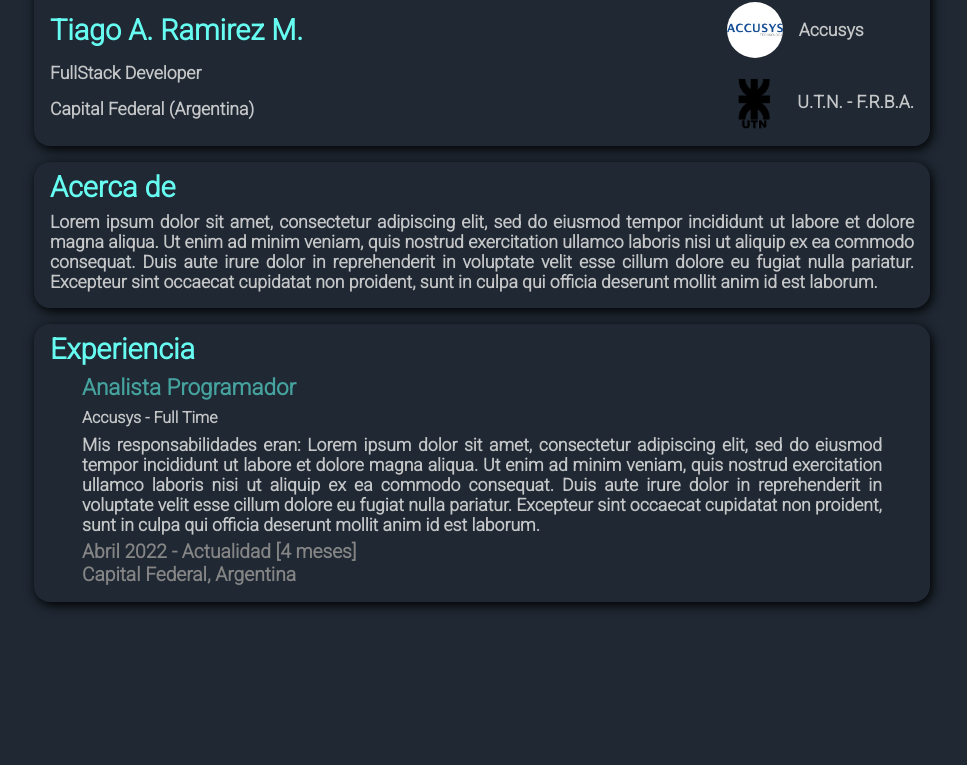
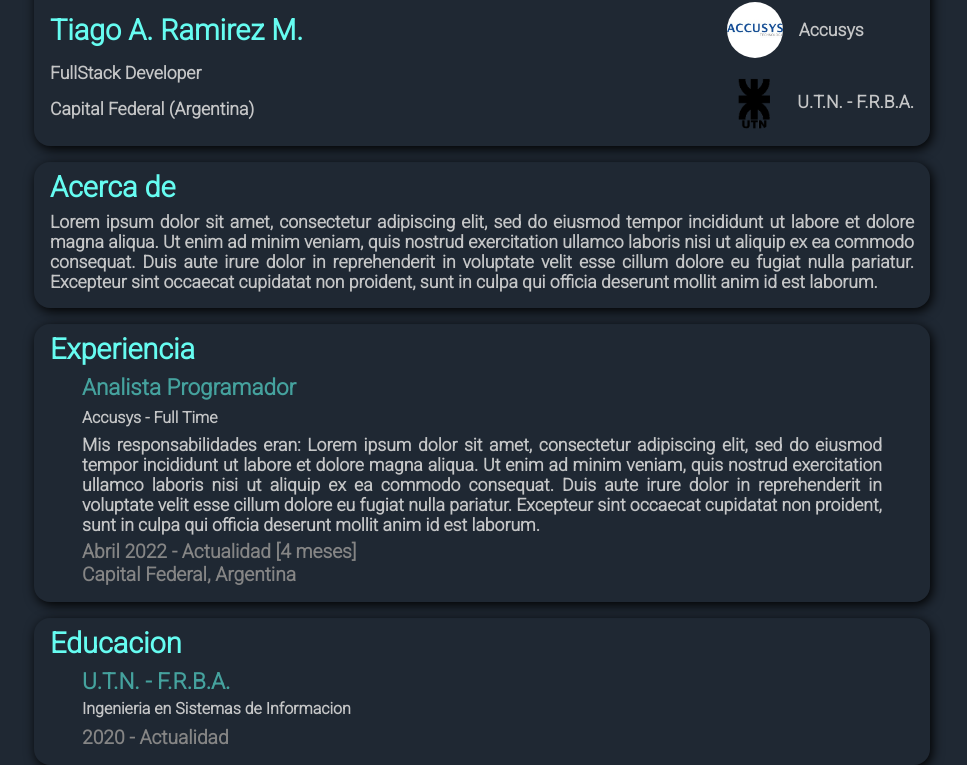
Before and after one commit to tiagoramirez/portfolio-frontend-angular, an Angular app: page / in a window 1280 px wide. Shown: the part 294-1059 px from the top of the page, without its empty margins (158-1125 px from the left). Before the commit the page ends 896 px from the top, so only its background shows below. Built offline with nearby package versions, Linux system fonts and the light colour scheme.

Commit message:
Added education section

```diff
--- a/src/app/app.component.html
+++ b/src/app/app.component.html
@@ -2,3 +2,4 @@
 <app-main-profile class="animate__animated animate__zoomInDown"></app-main-profile>
 <app-about-me class="animate__animated animate__zoomInDown"></app-about-me>
 <app-experience class="animate__animated animate__zoomInDown"></app-experience>
+<app-education class="animate__animated animate__zoomInDown"></app-education>
--- a/src/app/app.module.ts
+++ b/src/app/app.module.ts
@@ -6,6 +6,8 @@ import { HeaderComponent } from './components/header/header.component';
 import { MainProfileComponent } from './components/main-profile/main-profile.component';
 import { AboutMeComponent } from './components/about-me/about-me.component';
 import { ExperienceComponent } from './components/experience/experience.component';
+import { EducationComponent } from './components/education/education.component';
+import { SkillsComponent } from './components/skills/skills.component';
 
 @NgModule({
   declarations: [
@@ -13,7 +15,9 @@ import { ExperienceComponent } from './components/experience/experience.componen
     HeaderComponent,
     MainProfileComponent,
     AboutMeComponent,
-    ExperienceComponent
+    ExperienceComponent,
+    EducationComponent,
+    SkillsComponent
   ],
   imports: [
     BrowserModule
--- /dev/null
+++ b/src/app/components/education/education.component.css
@@ -0,0 +1,38 @@
+:host {
+    margin-top: 1rem;
+    width: 70vw;
+    min-height: 10vh;
+    border-radius: 1rem;
+    overflow-x: hidden;
+    box-shadow: 2px 3px .7rem black;
+    color: #c5c6c7;
+}
+
+.section-title {
+    font-size: 1.8rem;
+    margin-left: 1rem;
+    margin-top: .5rem;
+    color: #66FCF1;
+    font-weight: bold;
+}
+
+.education-container {
+    margin: .5rem 3rem 1rem 3rem;
+}
+
+.education-institute {
+    color: #45A29E;
+    font-size: 1.4rem;
+    margin-bottom: .3rem;
+    font-weight: bold;
+}
+
+.education-name {
+    font-size: 1rem;
+    margin-bottom: .5rem;
+}
+
+.education-time {
+    font-size: 1.2rem;
+    color: #858585;
+}
--- /dev/null
+++ b/src/app/components/education/education.component.html
@@ -0,0 +1,6 @@
+<h1 class="section-title">Educacion</h1>
+<div class="education-container">
+    <h2 class="education-institute">U.T.N. - F.R.B.A.</h2>
+    <h3 class="education-name">Ingenieria en Sistemas de Informacion</h3>
+    <h3 class="education-time">2020 - Actualidad</h3>
+</div>
--- /dev/null
+++ b/src/app/components/education/education.component.ts
@@ -0,0 +1,15 @@
+import { Component, OnInit } from '@angular/core';
+
+@Component({
+  selector: 'app-education',
+  templateUrl: './education.component.html',
+  styleUrls: ['./education.component.css']
+})
+export class EducationComponent implements OnInit {
+
+  constructor() { }
+
+  ngOnInit(): void {
+  }
+
+}
--- /dev/null
+++ b/src/app/components/skills/skills.component.html
@@ -0,0 +1 @@
+<p>skills works!</p>
--- /dev/null
+++ b/src/app/components/skills/skills.component.ts
@@ -0,0 +1,15 @@
+import { Component, OnInit } from '@angular/core';
+
+@Component({
+  selector: 'app-skills',
+  templateUrl: './skills.component.html',
+  styleUrls: ['./skills.component.css']
+})
+export class SkillsComponent implements OnInit {
+
+  constructor() { }
+
+  ngOnInit(): void {
+  }
+
+}
```
Also changed, not shown: src/app/components/skills/skills.component.css (added).
